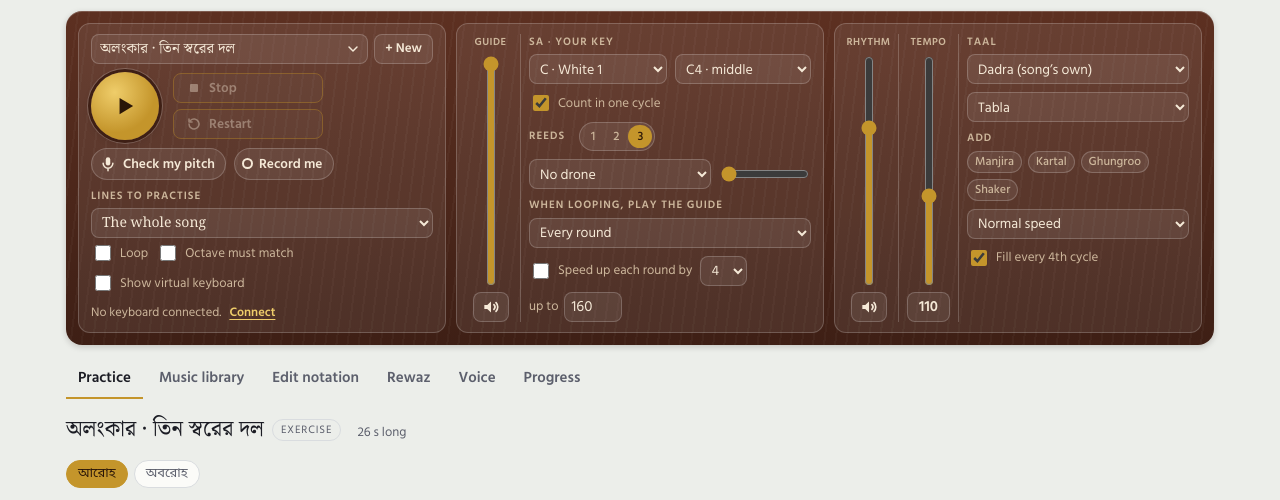
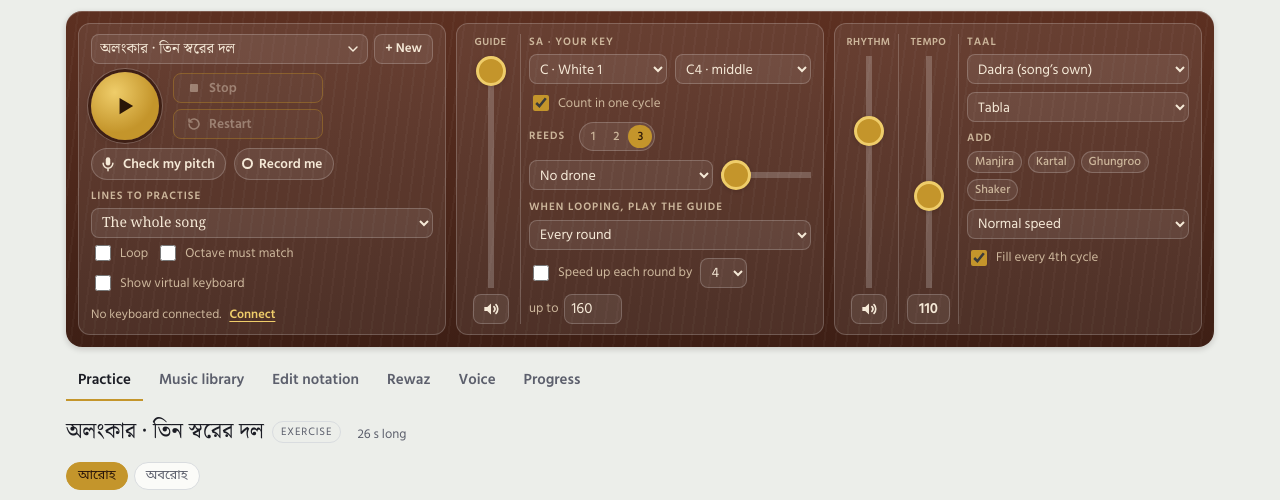
Before and after one commit to RinatMalik/Gaaner-Sathi, a website built with Vite: page index.html in a window 1280 px wide. Shown: the part 83-583 px from the top of the page. Built offline with nearby package versions, Linux system fonts and the light colour scheme; a web font is replaced by a local one.

Commit message:
feat(deck): slider knobs 30 px, easy to grab
Rinat (2026-10-28): "make the slider handles a lot bigger so they are easy to click on".
The deck's sliders (guide, rhythm, tempo, drone) drawn by hand: a 30 px brass knob on a
groove, 32 px across, where the browser's own knob is about 16 px; logical sizes, so the
tall sliders get the same.

Co-Authored-By: Claude Opus 5.5 <noreply@anthropic.com>

```diff
--- a/src/app/styles.css
+++ b/src/app/styles.css
@@ -138,7 +138,7 @@ button.spfold:hover{color:var(--ink)}
 .vcol{flex:none;width:52px;display:flex;flex-direction:column;align-items:center;gap:6px;padding-right:8px;border-right:1px solid var(--deck-line)}
 .dmix{column-gap:8px}
 .vlab{font-size:10.5px;letter-spacing:.04em;text-transform:uppercase;color:var(--on-wood-2);font-weight:600}
-.deck input.vrange{writing-mode:vertical-lr;direction:rtl;width:26px;height:auto;flex:1 1 90px;min-height:80px;margin:0}
+.deck input.vrange{writing-mode:vertical-lr;direction:rtl;width:32px;height:auto;flex:1 1 90px;min-height:80px;margin:0}
 .mute{flex:none;width:36px;height:30px;padding:0;display:grid;place-items:center;border:1px solid var(--deck-line);border-radius:8px;background:var(--deck-field);color:var(--on-wood)}
 .mute svg{width:20px;height:20px}
 .mute .ic-off,.mute[aria-pressed="true"] .ic-on{display:none}
@@ -208,6 +208,16 @@ button.spfold:hover{color:var(--ink)}
 .nw{display:inline-flex;align-items:center;gap:6px}
 .deck select.lines{font-family:var(--f-note);flex:1 1 auto;min-width:0}
 .deck input[type=range]{accent-color:var(--brass);width:auto;flex:1 1 60px;min-width:0;max-width:100%}
+/* Knobs big enough to grab (Rinat, 2026-10-28: "make the slider handles a lot bigger so they are
+   easy to click on"): 30 px of brass on a groove, the slider 32 px across, where the browser's own
+   knob is about 16 px. Logical sizes, so the tall sliders (vertical writing) get the same. */
+.deck input[type=range]{-webkit-appearance:none;appearance:none;background:none;block-size:32px;margin:0;cursor:pointer}
+.deck input[type=range]::-webkit-slider-runnable-track{block-size:32px;background:linear-gradient(var(--deck-line),var(--deck-line)) center/100% 6px no-repeat}
+.deck input.vrange::-webkit-slider-runnable-track{background-size:6px 100%}
+.deck input[type=range]::-webkit-slider-thumb{-webkit-appearance:none;appearance:none;box-sizing:border-box;inline-size:30px;block-size:30px;margin-block-start:1px;border-radius:50%;background:var(--brass);border:3px solid var(--brass-hi);box-shadow:0 1px 4px var(--shadow)}
+.deck input[type=range]::-moz-range-track{block-size:6px;border-radius:3px;background:var(--deck-line)}
+.deck input[type=range]::-moz-range-thumb{box-sizing:border-box;inline-size:30px;block-size:30px;border-radius:50%;background:var(--brass);border:3px solid var(--brass-hi);box-shadow:0 1px 4px var(--shadow)}
+.deck input[type=range]:focus-visible{outline:2px solid var(--focus);outline-offset:2px}
 .mini{font-size:13px;color:var(--on-wood-2)}
 .chk{display:inline-flex;align-items:center;gap:6px;font-size:13px;color:var(--on-wood-2)}
 .chk input,.chk2 input{accent-color:var(--brass);width:16px;height:16px}
```
